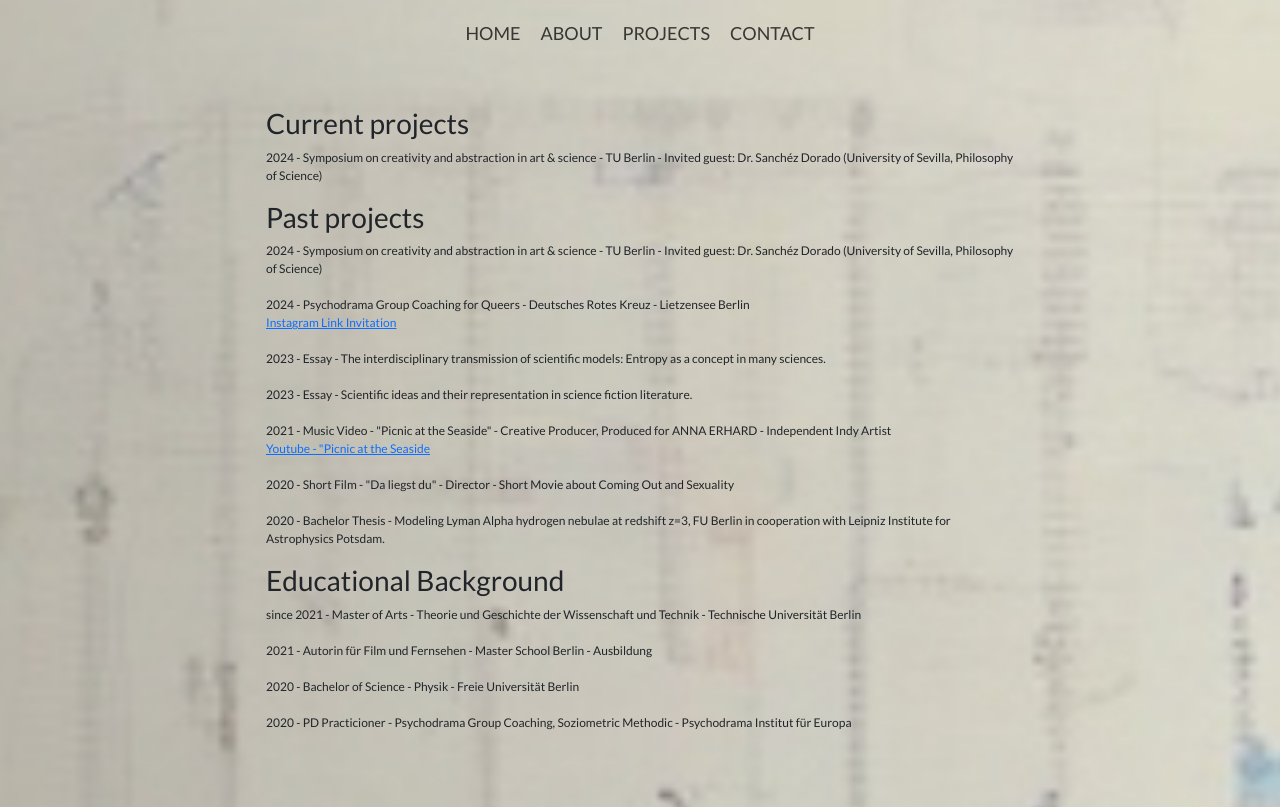
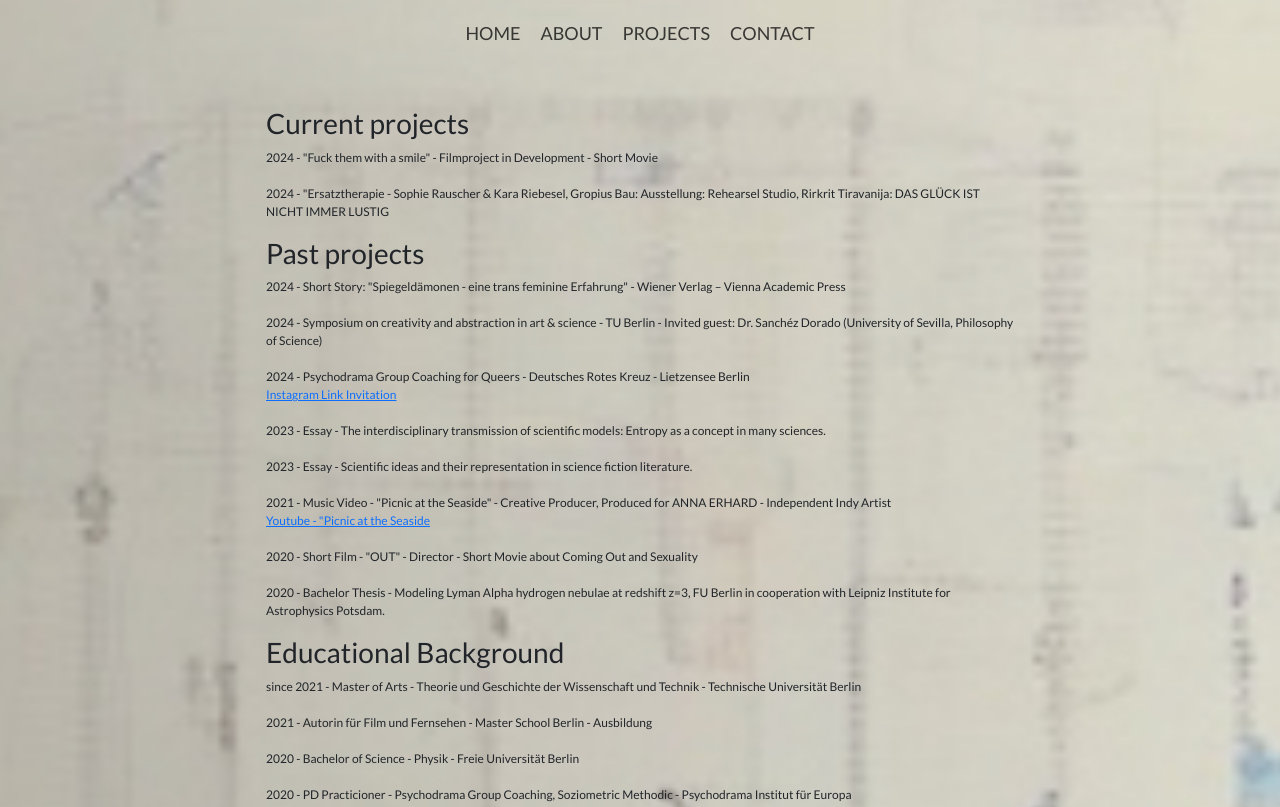
Before and after one commit to KaRa901/kara901.github.io, a plain HTML site: page projects.html in a window 1280 px wide. Shown: the top 807 px of the page. Drawn offline with nearby package versions, Linux system fonts and the light colour scheme.

Commit message:
Update projects.html

```diff
--- a/projects.html
+++ b/projects.html
@@ -25,9 +25,13 @@
       </div>
       <main class="projects-container">
         <h3 class="projects_title"> Current projects </h3>
-        <p class="projects_paragraph">2024 - Symposium on creativity and abstraction in art & science - TU Berlin - Invited guest: Dr. Sanchéz Dorado (University of Sevilla, Philosophy of Science)</p>
+        <p class="projects_paragraph">
+        2024 - "Fuck them with a smile" - Filmproject in Development - Short Movie<br><br>
+        2024 - "Ersatztherapie - Sophie Rauscher & Kara Riebesel, Gropius Bau: Ausstellung: Rehearsel Studio, Rirkrit Tiravanija: DAS GLÜCK IST NICHT IMMER LUSTIG
+        </p>
         <h3 class="projects_title"> Past projects </h3>
         <p class="projects_paragraph">
+        2024 - Short Story: "Spiegeldämonen - eine trans feminine Erfahrung" - Wiener Verlag – Vienna Academic Press<br><br>
         2024 - Symposium on creativity and abstraction in art & science - TU Berlin - Invited guest: Dr. Sanchéz Dorado (University of Sevilla, Philosophy of Science)<br><br>
         2024 - Psychodrama Group Coaching for Queers - Deutsches Rotes Kreuz - Lietzensee Berlin<br><a href="https://www.instagram.com/p/C2ZWzT0tD-j/">Instagram Link Invitation</a><br><br>
 
@@ -35,7 +39,7 @@
         2023 - Essay - Scientific ideas and their representation in science fiction literature.<br><br>
         2021 - Music Video - "Picnic at the Seaside" - Creative Producer, Produced for ANNA ERHARD - Independent Indy Artist<br><a href="https://www.youtube.com/watch?v=a-DPkCfBpsA">Youtube - "Picnic at the Seaside</a><br><br>
 
-        2020 - Short Film - "Da liegst du" - Director - Short Movie about Coming Out and Sexuality<br><br>
+        2020 - Short Film - "OUT" - Director - Short Movie about Coming Out and Sexuality<br><br>
         2020 - Bachelor Thesis - Modeling Lyman Alpha hydrogen nebulae at redshift z=3, FU Berlin in cooperation with Leipniz Institute for Astrophysics Potsdam.
         </p>
         <h3 class="projects_title"> Educational Background </h3>
```
